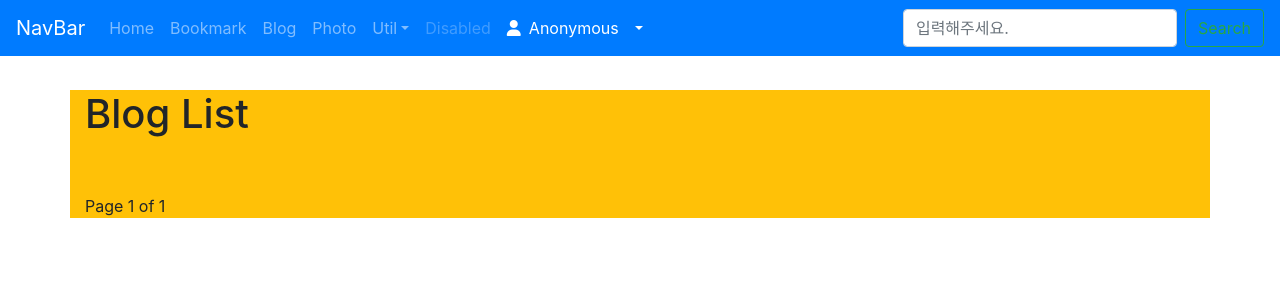
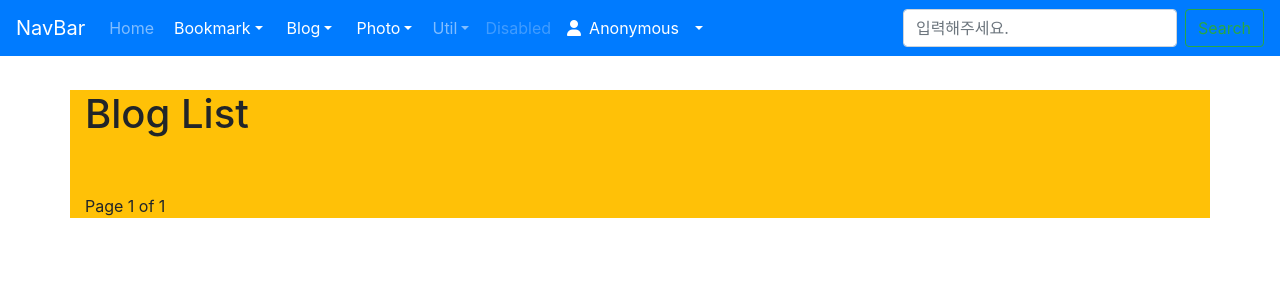
Before and after one commit to YubinMoon/djangoProject, a Django app: page /blog/ in a window 1280 px wide. Shown: the top 300 px of the page. Run offline with Django 4.2, Linux system fonts and the light colour scheme; data that the repository does not hold is empty; some libraries are stand-ins or nearby versions.

Commit message:
메뉴 체우기

```diff
--- a/templates/base.html
+++ b/templates/base.html
@@ -37,14 +37,35 @@
               Home <span class="sr-only">current</span>
             </a>
           </li>
-          <li class="nav-item">
-            <a href="{% url 'bookmark:index' %}" class="nav-link">Bookmark</a>
+          <li class="nav-item dropdown mx-1">
+            <a href="#"
+               class="nav-link dropdown-toggle text-white"
+               data-toggle="dropdown">Bookmark</a>
+            <div class="dropdown-menu">
+              <a href="{% url 'bookmark:index' %}" class="dropdown-item">List</a>
+              <a href="{% url 'bookmark:add' %}" class="dropdown-item">Add</a>
+              <a href="{% url 'bookmark:change' %}" class="dropdown-item">Change</a>
+            </div>
           </li>
-          <li class="nav-item">
-            <a href="{% url 'blog:index' %}" class="nav-link">Blog</a>
+          <li class="nav-item dropdown mx-1">
+            <a href="#"
+               class="nav-link dropdown-toggle text-white"
+               data-toggle="dropdown">Blog</a>
+            <div class="dropdown-menu">
+              <a href="{% url 'blog:index' %}" class="dropdown-item">List</a>
+              <a href="{% url 'blog:add' %}" class="dropdown-item">Add</a>
+              <a href="{% url 'blog:change' %}" class="dropdown-item">Change</a>
+            </div>
           </li>
-          <li class="nav-item">
-            <a href="{% url 'photo:index' %}" class="nav-link">Photo</a>
+          <li class="nav-item dropdown mx-1">
+            <a href="#"
+               class="nav-link dropdown-toggle text-white"
+               data-toggle="dropdown">Photo</a>
+            <div class="dropdown-menu">
+              <a href="{% url 'photo:index' %}" class="dropdown-item">List</a>
+              <a href="{% url 'home' %}" class="dropdown-item">Add</a>
+              <a href="{% url 'home' %}" class="dropdown-item">Change</a>
+            </div>
           </li>
           <li class="nav-item dropdown">
             <a href="#"
```
